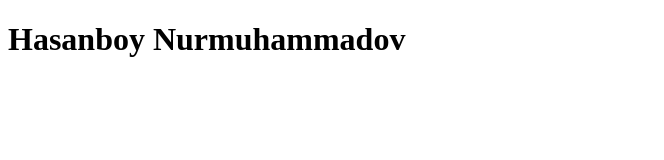
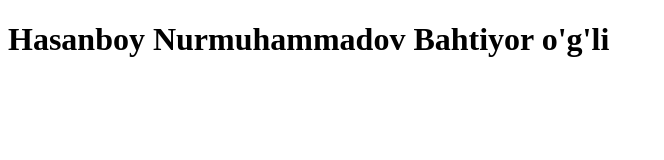
Before and after one commit to Blackhero97/Hasanboy-github, a plain HTML site: page index.html in a window 1280 px wide. Shown: the whole page, without its empty margins (0-664 px from the left). Drawn offline with Linux system fonts and the light colour scheme.

Commit message:
Update index.html
changed html 10 add name

```diff
--- a/index.html
+++ b/index.html
@@ -7,6 +7,6 @@
     <title>Document</title>
 </head>
 <body>
-    <h1>Hasanboy Nurmuhammadov</h1>
+    <h1>Hasanboy Nurmuhammadov Bahtiyor o'g'li</h1>
 </body>
 </html>
```
